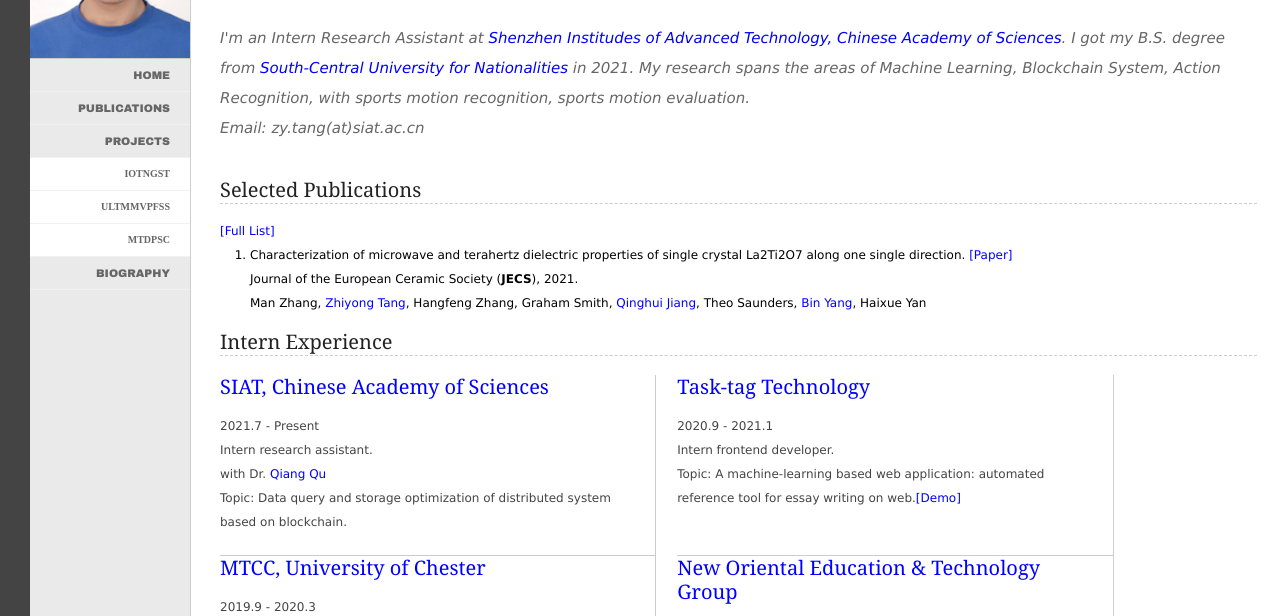
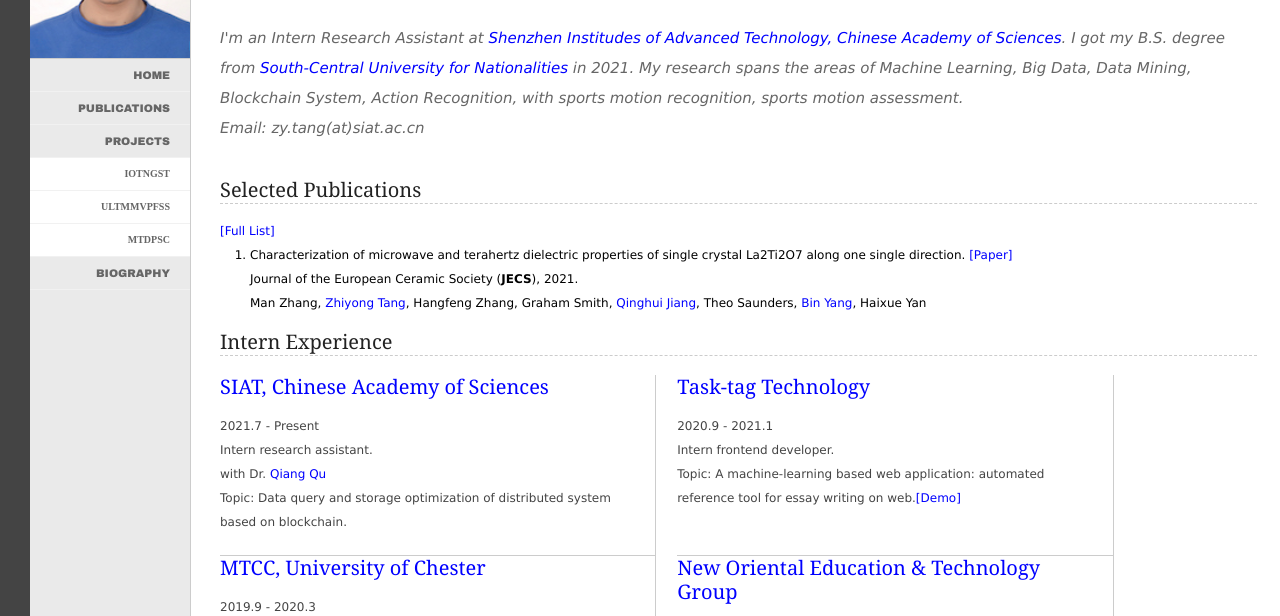
Before and after one commit to zhiyongtang1998/zhiyongtang1998.github.io, a plain HTML site: page index.html in a window 1280 px wide. Shown: the part 142-758 px from the top of the page. Drawn offline with Linux system fonts and the light colour scheme.

Commit message:
changed interests

```diff
--- a/index.html
+++ b/index.html
@@ -53,7 +53,7 @@ $(function() {
 	<h1>Zhiyong Tang</h1>
 	<p class="tag">I'm an Intern Research Assistant at <a href="http://english.siat.cas.cn/">Shenzhen Institudes of Advanced Technology, Chinese Academy of Sciences</a>. I got my B.S. degree from
     <a href="https://www.scuec.edu.cn/">South-Central University for Nationalities </a> in 2021.
-    My research spans the areas of Machine Learning, Blockchain System, Action Recognition, with sports motion recognition, sports motion evaluation.<br>
+    My research spans the areas of Machine Learning, Big Data, Data Mining, Blockchain System, Action Recognition, with sports motion recognition, sports motion assessment.<br>
 
   Email: zy.tang(at)siat.ac.cn</p>
 
```
